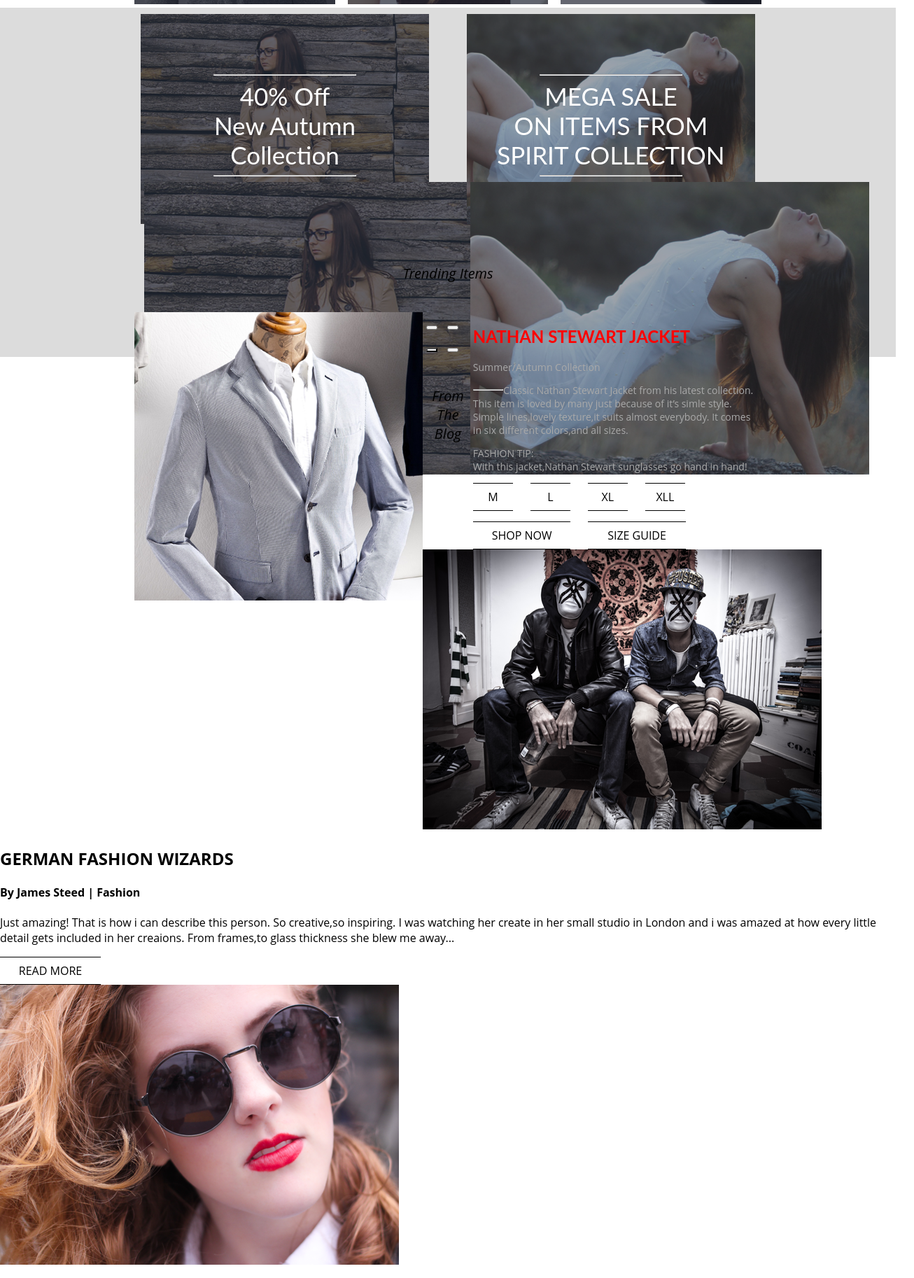
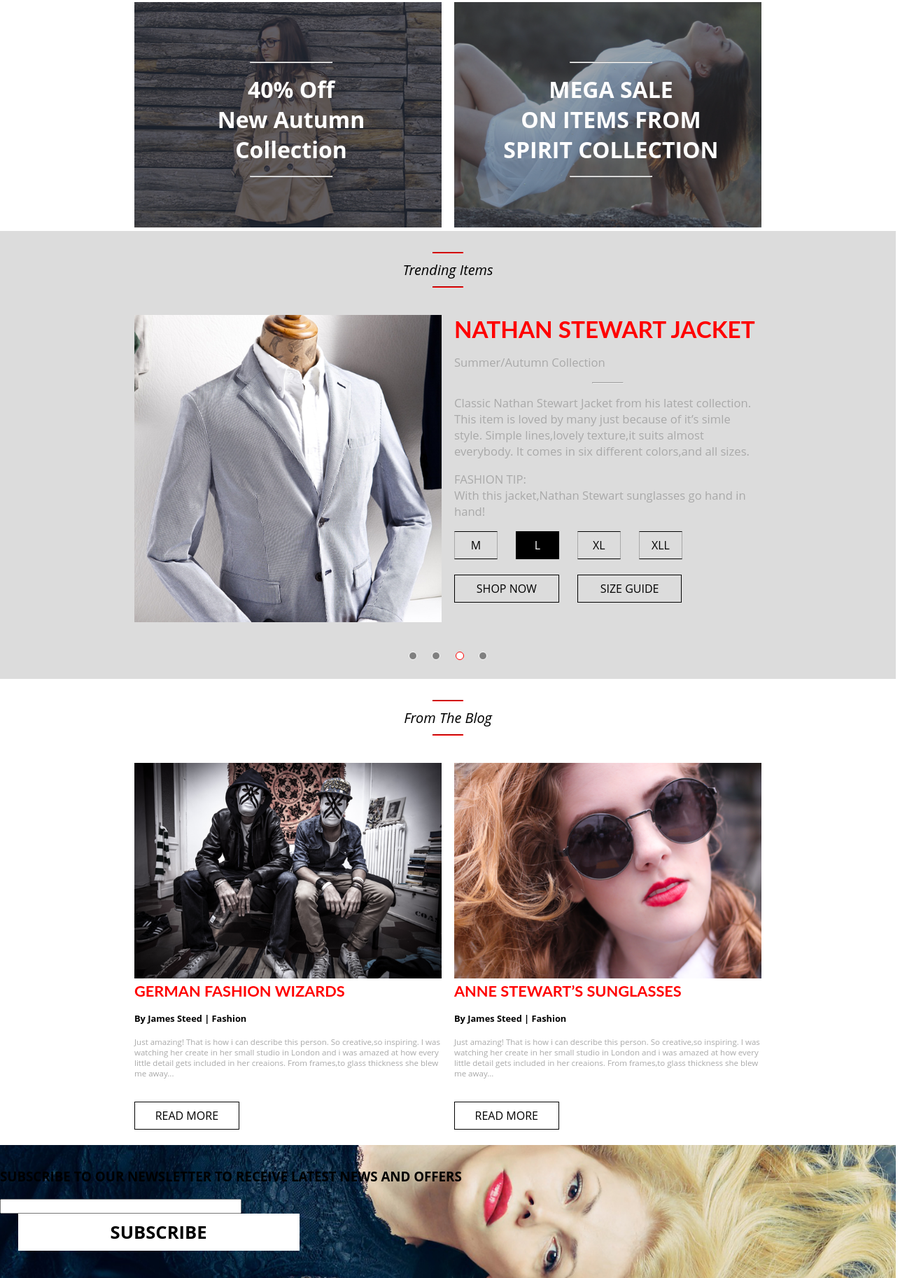
Before and after one commit to XisterONE/DUT-PD23-Lisyuchenko-Brandly, a plain HTML site: page index.html in a window 1280 px wide. Shown: the part 974-2800 px from the top of the page at 70% size, 1306 px wide, since content can reach past the window. Drawn offline with Linux system fonts and the light colour scheme.

Commit message:
Update CSS

```diff
--- a/static/style.css
+++ b/static/style.css
@@ -15,16 +15,26 @@ div {
 header {
 	background: url(../img/navbar_2.png) no-repeat center top / cover;
 }
-.nav__bar__panel {
+.nav__bar__content{
 	width: 70%;
 	margin: 0 auto;
 }
-.nav__bar__logo {
+.nav__bar__panel {
+	width: 100%;
+	height: auto;
+	display: inline-flex;
+	flex-direction: row;
+}
+.nav__bar__logo{
+	flex: auto;
 	margin-top: 30px;
-	float: left;
+}
+.nav__bar__menu {
+	width: 100%;
+	height: 100%;
+	margin-left: 2%;
 }
 nav {
-	float: right;
 	margin-top: 40px;
 }
 .nav__bar__menu {
@@ -33,14 +43,14 @@ nav {
 	display: block;
 }
 .nav__bar__menu li {
-	float: left;
-	display: block;
+	display: inline-block;
 }
 .nav__bar__menu a {
 	text-decoration: none;
 	font-family: 'Lora', serif;
-	margin-left: 77px;
+	margin-left: 45%;
 	color: #fff;
+	font-size: 1.6vw;
 }
 .nav__bar__text {
 	text-align: center;
@@ -49,19 +59,19 @@ nav {
 	margin-top: 150px;
 }
 .nav__bar__main__title {
-	font-size: 25px;
+	font-size: 1.9vw;
 	letter-spacing: 10px;
 	margin: 0;
 }
 .nav__bar__other__title h2 {
-	font-size: 40px;
+	font-size: 3vw;
 	font-weight: 600;
 	font-family: Lato;
 	margin-top: 2%;
 	margin-bottom: 2%;
 }
 .nav__bar__other__title p {
-	font-size: 20px;
+	font-size: 1.7vw;
 	font-weight: 10;
 	margin: 0;
 }
@@ -79,12 +89,24 @@ nav {
 	margin-top: 40px;
 }
 .nav__bar__btn__slider button {
-	width: 15px;
-	height: 15px;
+	width: 1%;
+  height: 1%;
 	border-radius: 50%;
 	border: 1px solid #fff;
-	background-color: rgba(255, 255, 255, 0);
+	background-color: #fff;
 	padding: 5px;
+}
+.btn {
+	display: inline-block;
+	padding: 1%;
+}
+.enabled button{
+	background-color: rgba(224, 208, 208, 0);
+	border: 1px solid #fff;
+}
+.nav__bar__btn__slider{
+	text-align: center;
+	padding: 2%;
 }
 .container__products {
 	width: 70%;
@@ -99,102 +121,6 @@ nav {
 .container__caption hr {
 	border-color: #FF0000;
 	width: 5%;
-}
-.post {
-	width: 100%;
-}
-.post:last-child {}
-.catecories__1 {
-	flex: auto;
-}
-.catecories__2 {
-	width: 100%;
-	height: 100%;
-	margin-left: 2%;
-	margin-right: 2%;
-	vertical-align: middle;
-}
-.catecories__3 {}
-.conteiner__products__shares hr {
-	border-color: #FFF;
-	width: 50%;
-}
-.conteiner__products__shares p {
-	text-align: center;
-	font-size: 35px;
-	color: #fff;
-	font-family: Lato;
-	margin: 0 auto;
-}
-.sale {
-	float: left;
-	padding: 5px;
-	margin: 1%;
-	height: 300px;
-	width: 46%;
-	margin-bottom: 5%;
-}
-.sale__hr {
-	margin-top: 20%;
-}
-.sale:last-child {
-	float: right;
-}
-.shares__1 {
-	background: url(../img/product_40.png) no-repeat center top / cover;
-}
-.shares__2 {
-	background: url(../img/product_sale.png) no-repeat center top / cover;
-}
-#conteiner__item {
-	background-color: #DCDCDC;
-}
-.conteiner__item {
-	width: 70%;
-	margin: 0 auto;
-}
-.conteiner__item__product__img img {
-	float: left;
-	width: 46%;
-}
-.container__item__product__description {
-	float: right;
-	width: 46%;
-}
-.container__item__product__description__text h1 {
-	font-weight: bold;
-	color: #FF0000;
-	font-family: Lato;
-}
-.container__item__product__description__text p {
-	color: #A9A9A9;
-	font-size: 14px;
-}
-.container__item__product__description hr {
-	width: 10%;
-	color: #000;
-	float: left;
-}
-.ghost-button {
-	display: inline-block;
-	width: 10%;
-	padding: 8px;
-	color: #000;
-	border-top: 1px solid #000;
-	border-bottom: 1px solid #000;
-	text-align: center;
-	outline: none;
-	text-decoration: none;
-	margin-right: 5%;
-}
-.container__item__product__description__main__btn .ghost-button {
-	margin-top: 15px;
-	width: 30%;
-	margin-right: 5%;
-}
-.conteiner__item__product__slider button {
-	border-radius: 50%;
-	padding: 5px;
 }
 .conteiner__products__categories {
 	width: 100%;
@@ -220,15 +146,220 @@ nav {
 	margin-left: 0;
 	margin-right: 0;
 }
-
-.btn {
+.post {
+	width: 100%;
+}
+.catecories__1 {
+	flex: auto;
+}
+.catecories__2 {
+	width: 100%;
+	height: 100%;
+	margin-left: 2%;
+	margin-right: 2%;
+	vertical-align: middle;
+}
+.conteiner__products__shares {
+	width: 100%;
+	height: auto;
+	margin-top: 1%;
+	display: inline-flex;
+	flex-direction: row;
+}
+.conteiner__products__shares img {
+	width: 100%;
+}
+.conteiner__products__shares hr {
+	border-color: #FFF;
+	width: 26%;
+}
+.sale {
+	width: 100%;
+}
+.sale__hr {
+	margin-top: 19%;
+}
+.sale__content {
+	font-size: 2.5vw;
+	font-weight: bold;
+	color: #fff;
+	text-align: center;
+	width: 35%;
+	position: absolute;
+}
+.sale__content p{
+	margin: 0;
+}
+.shares__1 {
+		flex: auto;
+}
+.shares__2 {
+	width: 100%;
+	height: 100%;
+	margin-left: 2%;
+}
+#conteiner__item {
+	background-color: #DCDCDC;
+}
+.conteiner__item {
+	width: 70%;
+	margin: 0 auto;
+}
+.conteiner__item__product {
+	width: 100%;
+	height: auto;
+	margin-top: 1%;
+	display: inline-flex;
+	flex-direction: row;
+}
+.conteiner__item__product img{
+	width: 100%;
+}
+.item {
+	width: 100%;
+}
+.conteiner__item__product__img {
+	flex: auto;
+}
+.container__item__product__description {
+	width: 100%;
+	height: 100%;
+	margin-left: 2%;
+}
+.container__item__product__description__text h1 {
+	font-weight: bold;
+	color: #FF0000;
+	font-family: Lato;
+	margin: 0;
+	font-size: 2.6vw;
+}
+.container__item__product__description__text p {
+	color: #A9A9A9;
+	font-size: 1.3vw;
+}
+.container__item__product__description hr {
+	width: 10%;
+	color: #000;
+}
+.ghost-button {
 	display: inline-block;
+	width: 10%;
+	padding: 8px;
+	color: #000;
+	border-top: 1px solid #000;
+	border-bottom: 1px solid #000;
+	border-left: 1px solid #A9A9A9;
+	border-right: 1px solid #A9A9A9;
+	text-align: center;
+	outline: none;
+	text-decoration: none;
+	margin-right: 5%;
+}
+.container__item__product__description__main__btn .ghost-button {
+	margin-top: 5%;
+	width: 30%;
+	margin-right: 5%;
+	border-left: 1px solid #000;
+	border-right: 1px solid #000;
+}
+.conteiner__item__product__slider button {
+	border-radius: 50%;
 	padding: 5px;
 }
-.enabled button{
+.size__enabled{
+	background-color: #000;
+	color: #fff;
+	border-left: 1px solid #000;
+	border-right: 1px solid #000;
+}
+.container__item__btn__slider button {
+	width: 1%;
+  height: 1%;
+	border-radius: 50%;
+	border: 1px solid #fff;
+	background-color: #808080;
+	padding: 5px;
+}
+.container__item__btn__slider .enabled button{
 	background-color: #fff;
+	border: 1px solid #FF0000;
 }
-.nav__bar__btn__slider{
+.container__item__btn__slider{
 	text-align: center;
 	padding: 2%;
 }
+.container__blog {
+	width: 70%;
+	margin: 0 auto;
+}
+.container__blog__row {
+	width: 100%;
+	height: auto;
+	margin-top: 1%;
+	display: inline-flex;
+	flex-direction: row;
+}
+.container__blog__row img{
+	width: 100%;
+}
+.conteiner__blog__col__1 {
+	flex: auto;
+}
+.conteiner__blog__col__2 {
+	width: 100%;
+	height: 100%;
+	margin-left: 2%;
+}
+.container__blog__row h1 {
+	font-weight: bold;
+	color: #FF0000;
+	font-family: Lato;
+	margin: 0;
+	font-size: 1.7vw;
+}
+.container__blog__row h4 {
+	color: #000;
+	font-size: 1vw;
+}
+.container__blog__row p {
+	color: #A9A9A9;
+	font-size: 0.9vw;
+}
+.container__blog__row .ghost-button {
+	margin-top: 5%;
+	width: 30%;
+	margin-right: 5%;
+	border-left: 1px solid #000;
+	border-right: 1px solid #000;
+	margin-bottom: 5%;
+}
+footer{
+	background: url(../img/footer.png) no-repeat center top / cover;
+}
+.conteiner__footer__content__btn .ghost-button {
+	width: 30%;
+	margin-right: 5%;
+	border: 1px solid #fff;
+	margin-bottom: 5%;
+	background-color: #fff;
+	font-size: 2vw;
+	font-weight: bold;
+}
+.conteiner__footer__text {
+	width: 100%;
+	height: auto;
+	margin-top: 1%;
+	display: inline-flex;
+	flex-direction: row;
+}
+.conteiner__footer__text input{
+	width: 100%;
+}
+.conteiner__footer__content__edit {
+	flex: auto;
+}
+.conteiner__footer__content__btn {
+	width: 100%;
+	height: 100%;
+	margin-left: 2%;
+}
```
